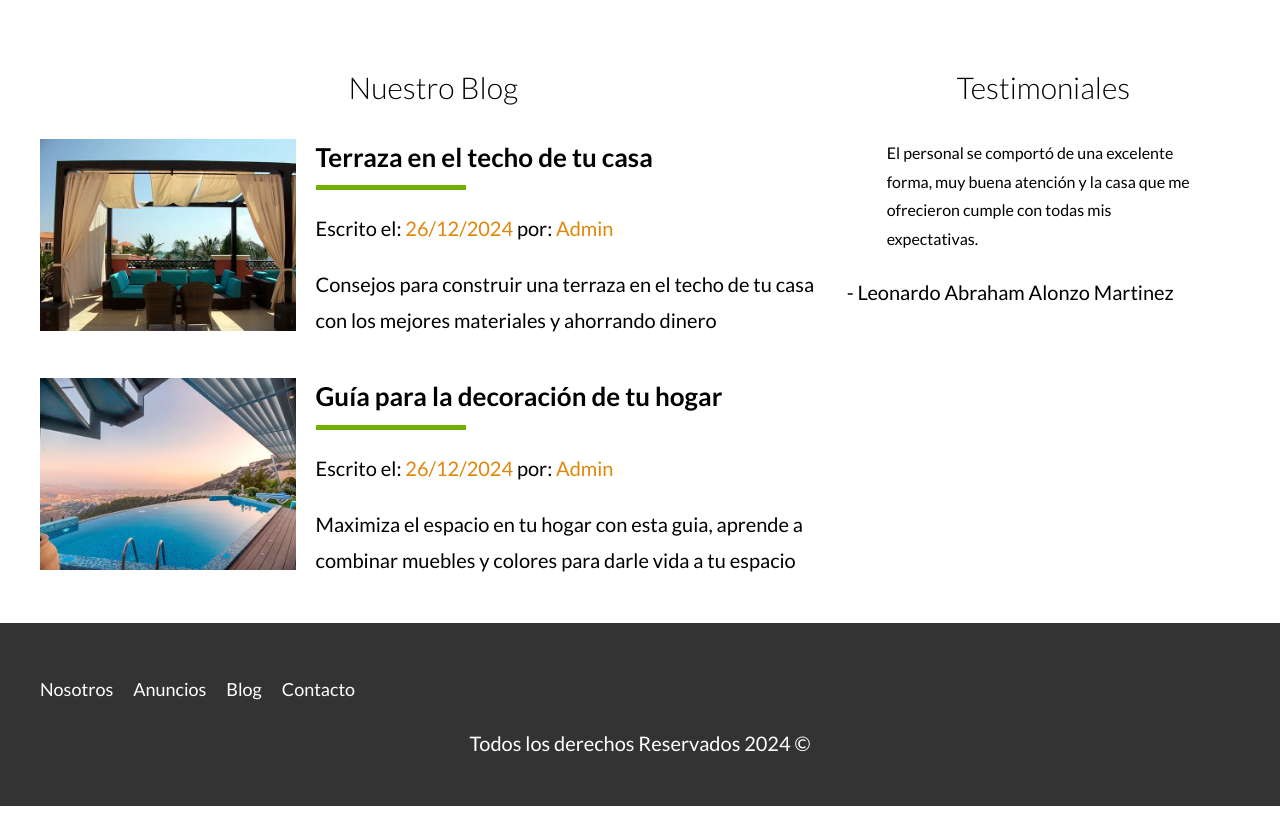
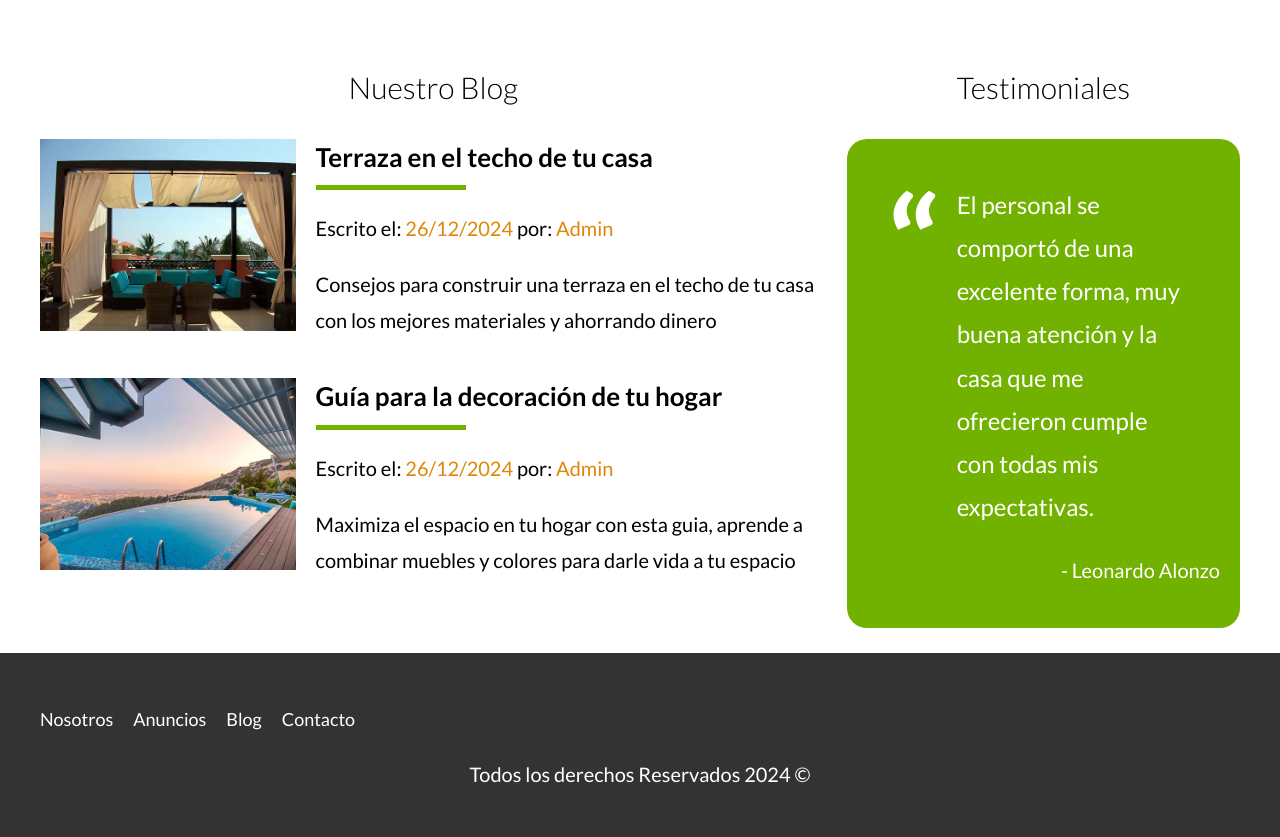
Before and after one commit to LeonardoAbraham/php-bienesraices-2024, a website with bundled scripts: page index.html in a window 1280 px wide. Shown: the part 2600-3437 px from the top of the page. Built offline with nearby package versions, Linux system fonts and the light colour scheme.

Commit message:
SASS a los testimoniales

```diff
--- a/index.html
+++ b/index.html
@@ -225,7 +225,7 @@
                     <blockquote>
                         El personal se comportó de una excelente forma, muy buena atención y la casa que me ofrecieron cumple con todas mis expectativas.
                     </blockquote>
-                    <p>- Leonardo Abraham Alonzo Martinez</p>
+                    <p>- Leonardo Alonzo</p>
 
                 </div>
             </section>
--- a/src/scss/app.scss
+++ b/src/scss/app.scss
@@ -13,3 +13,4 @@
 @import 'layout/anuncios';
 @import 'layout/contactar';
 @import 'layout/inferior';
+@import 'layout/testimoniales';
--- a/src/scss/layout/_footer.scss
+++ b/src/scss/layout/_footer.scss
@@ -1,6 +1,7 @@
 .footer {
     padding: $separacion / 2 0;
     background-color: $grisOscuro;
+    margin-bottom: 0;
 
     .contenedor-footer{
         padding-top: $separacion / 2;
--- /dev/null
+++ b/src/scss/layout/_testimoniales.scss
@@ -0,0 +1,30 @@
+.testimonial {
+    background-color: $verde;
+    font-size:2.4rem;
+    padding: 2rem;
+    color: $blanco;
+    border-radius: 2rem;
+
+    blockquote {
+        padding-left: 5rem;
+        position: relative;
+
+        &::before {
+            content: '';
+
+            background-image: url('../img/comilla.svg');
+            background-repeat: no-repeat;
+            width: 6rem;
+            height: 8rem;
+            display: block;
+            position: absolute;
+            left: -2rem;
+        }
+
+    }
+
+    p {
+        text-align: right;
+        color: $blanco;
+    }
+}
```
Also changed, not shown: build/css/app.css, 1 other file.
